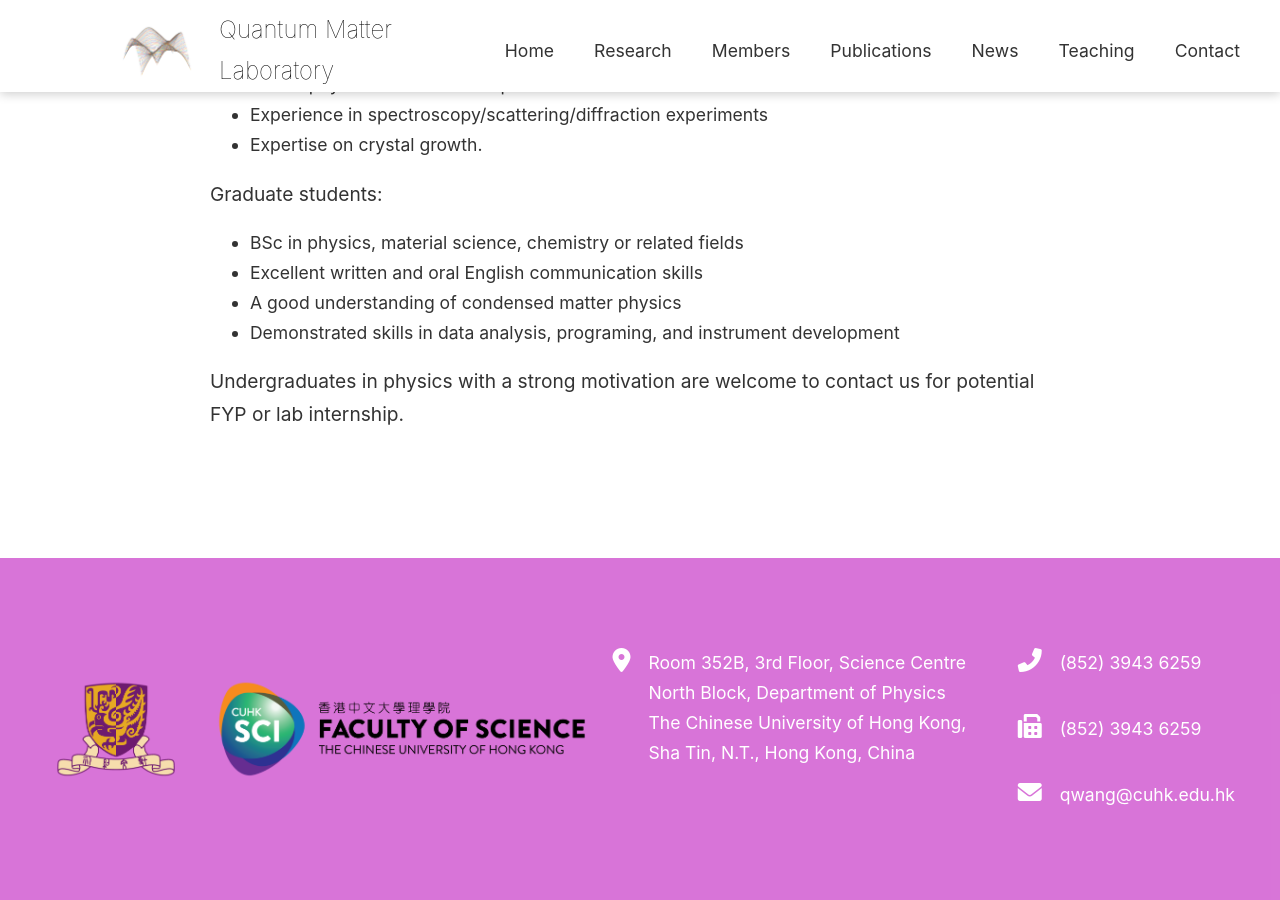
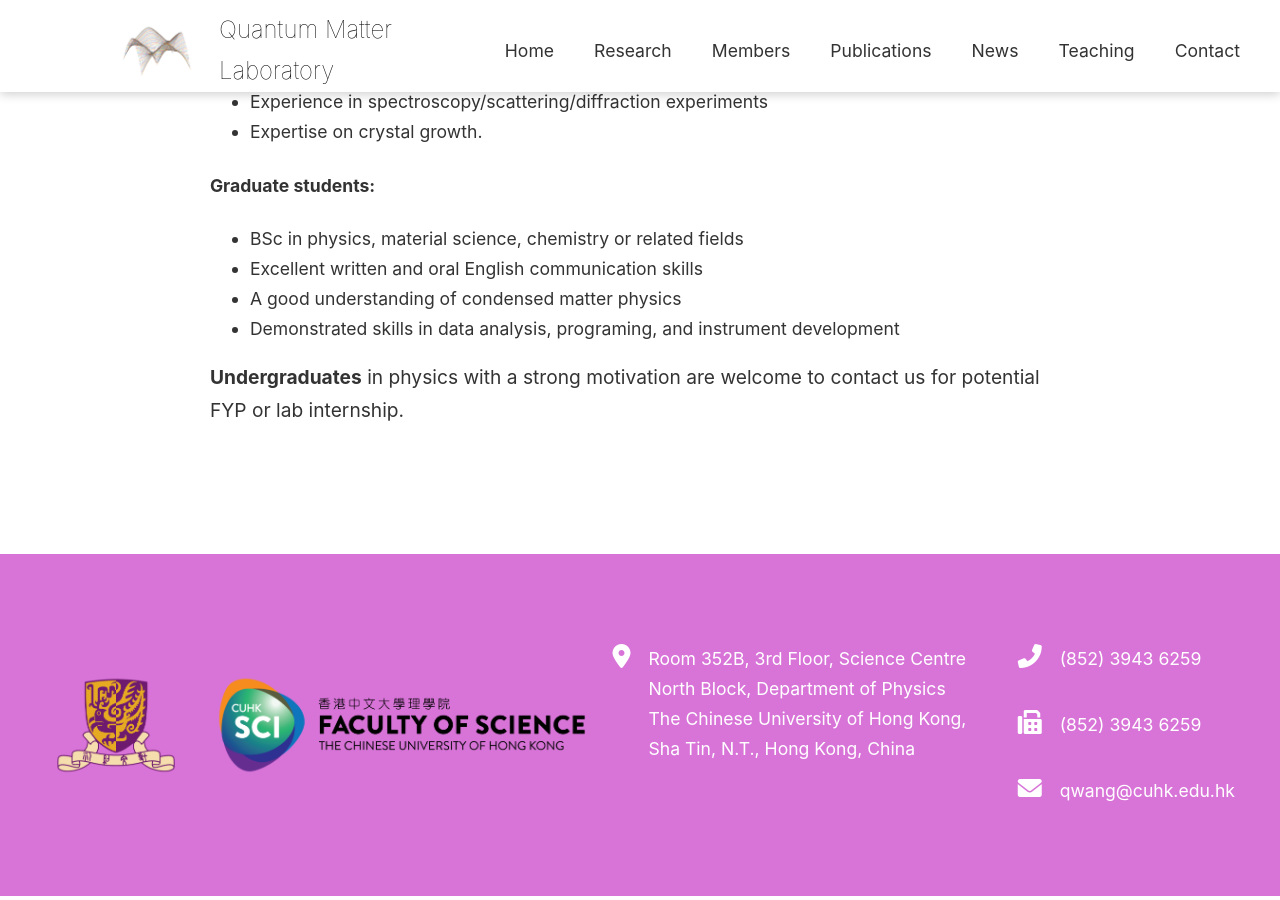
Before and after one commit to qmcuhk/qmcuhk.github.io, a Jekyll site: the page built from _pages/news.md, in a window 1280 px wide and 900 px high, scrolled down 831 px. Built offline with Jekyll 4.4.1, drawn with Linux system fonts in a browser that asks for light colours; some web fonts are replaced.

Commit message:
slight font change in News page

```diff
--- a/_pages/news.md
+++ b/_pages/news.md
@@ -5,26 +5,33 @@
 banner-path: banner-campus.jpg
 ---
 
+
+
+
 <div Class="research-introduction">
-<p>
-<br>
-<br>
+<h3>
 The Quantum Matter Lab currently has opening for undergraduates, graduate students, and postdocs.
+</h3>
 <hr>
-</p>
 <p>
 Preferred Background, Knowledge, Skills, and Abilites:
+
+<p>
+<h4>
+Postdocs:
+</h4>
 </p>
-<p>
-Postdocs:<br>
 <ul>
 <li>PhD in physics or related disciplines</li>
 <li>Experience in spectroscopy/scattering/diffraction experiments</li>
 <li>Expertise on crystal growth.</li>
 </ul>
 </p>
+
+<h4>
+Graduate students:
+</h4>
 <p>
-Graduate students:<br>
 <ul>
 <li>BSc in physics, material science, chemistry or related fields</li>
 <li>Excellent written and oral English communication skills</li>
@@ -33,6 +40,6 @@
 </ul>
 </p>
 <p>
-Undergraduates in physics with a strong motivation are welcome to contact us for potential FYP or lab internship.
+<b>Undergraduates</b> in physics with a strong motivation are welcome to contact us for potential FYP or lab internship.
 </p>
 </div>
```
Also changed, not shown: README.md (+1 -1 lines).
